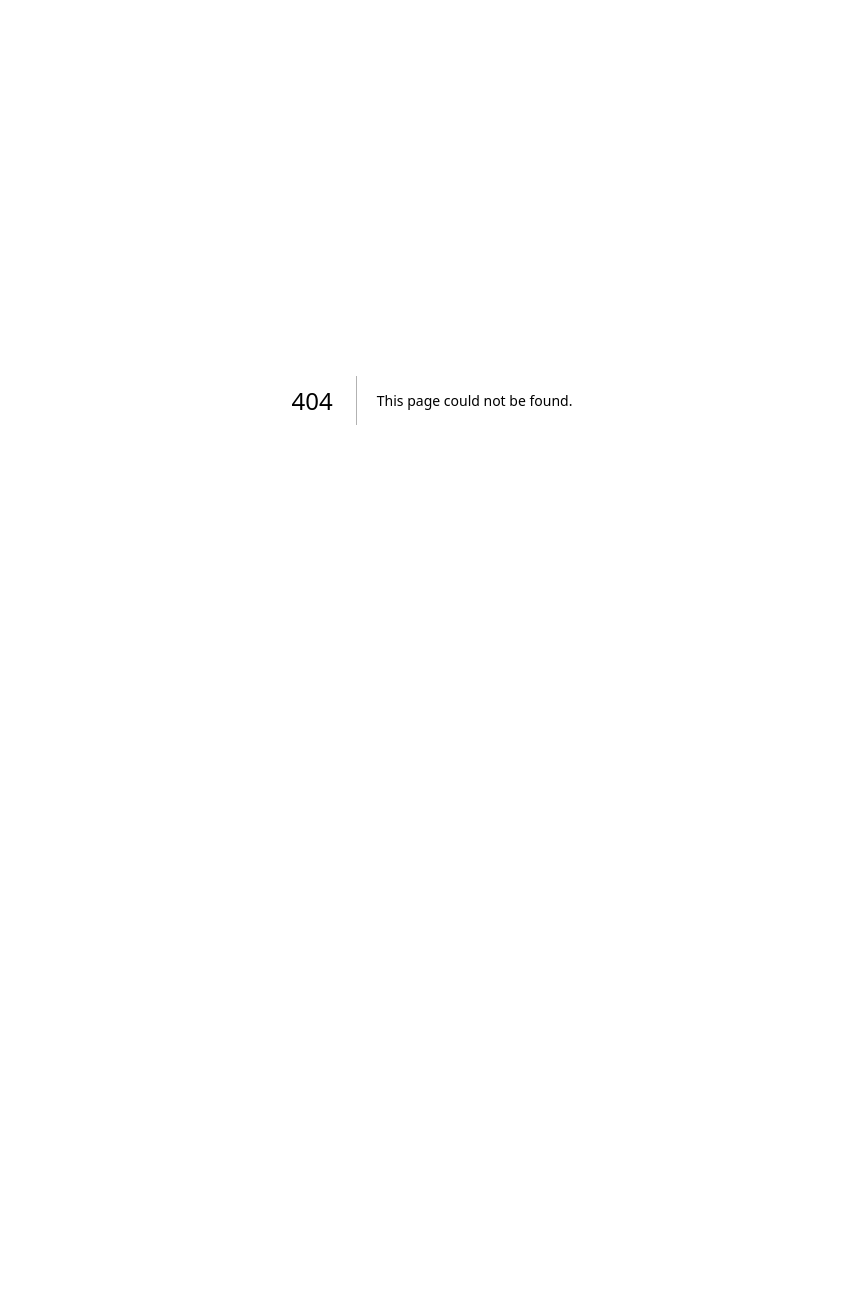
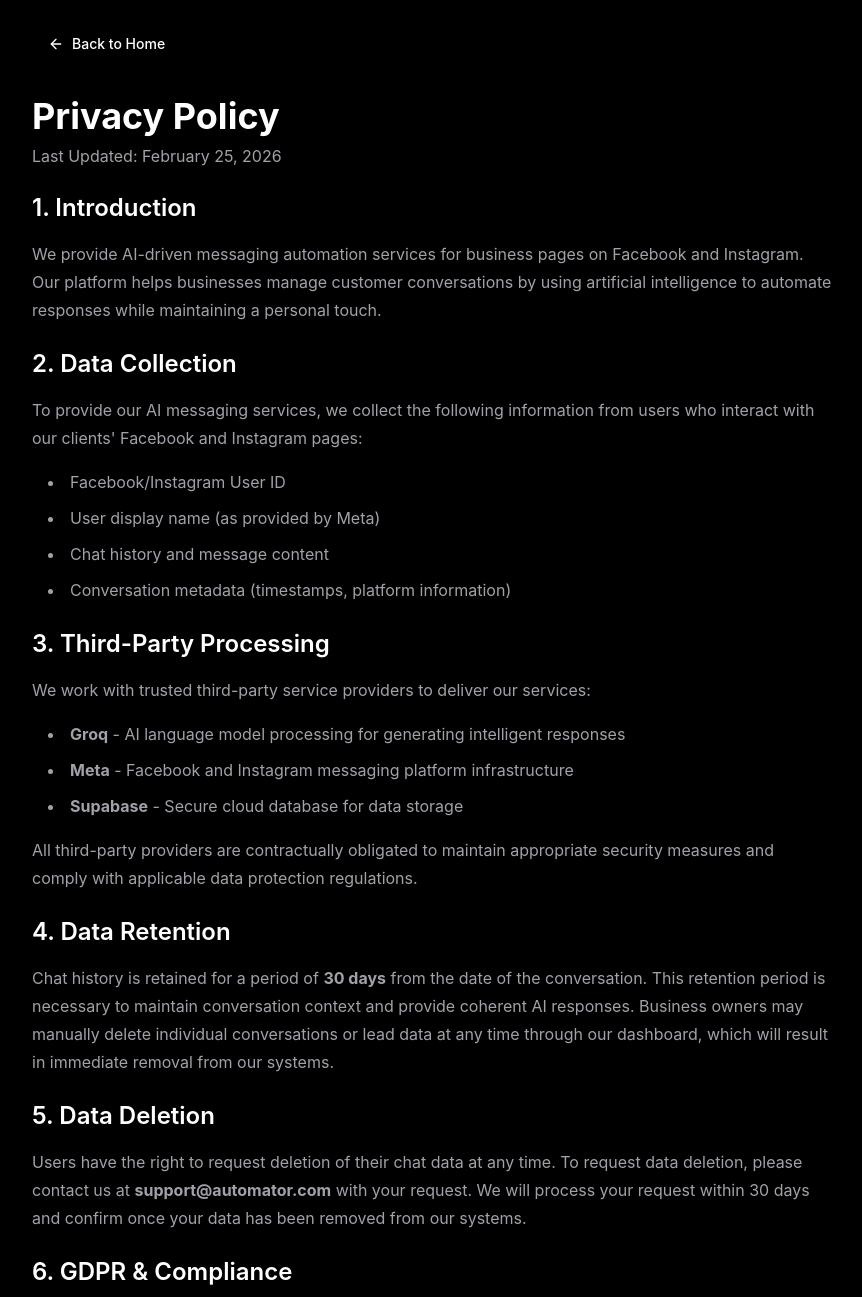
Before and after one commit to vtoool/automator, a Next.js app: page /privacy in a window 1280 px wide. Before the commit this address had no page. Shown: the top 1297 px of the page, without its empty margins (208-1070 px from the left). Before the commit the page ends 800 px from the top, so only its background shows below. Built offline with nearby package versions, Linux system fonts and the light colour scheme.

Commit message:
Add: Privacy policy page and professional landing page

```diff
--- a/app/page.tsx
+++ b/app/page.tsx
@@ -1,65 +1,94 @@
-import Image from "next/image";
+import Link from 'next/link'
+import { Button } from '@/components/ui/button'
+import { MessageSquare, Zap, BarChart3, Shield } from 'lucide-react'
 
 export default function Home() {
   return (
-    <div className="flex min-h-screen items-center justify-center bg-zinc-50 font-sans dark:bg-black">
-      <main className="flex min-h-screen w-full max-w-3xl flex-col items-center justify-between py-32 px-16 bg-white dark:bg-black sm:items-start">
-        <Image
-          className="dark:invert"
-          src="/next.svg"
-          alt="Next.js logo"
-          width={100}
-          height={20}
-          priority
-        />
-        <div className="flex flex-col items-center gap-6 text-center sm:items-start sm:text-left">
-          <h1 className="max-w-xs text-3xl font-semibold leading-10 tracking-tight text-black dark:text-zinc-50">
-            To get started, edit the page.tsx file.
+    <div className="min-h-screen bg-background">
+      {/* Header */}
+      <header className="border-b border-border">
+        <div className="max-w-[1200px] mx-auto px-6 py-4 flex items-center justify-between">
+          <div className="flex items-center gap-2">
+            <div className="w-8 h-8 bg-primary rounded-lg flex items-center justify-center">
+              <MessageSquare className="h-5 w-5 text-primary-foreground" />
+            </div>
+            <span className="text-xl font-bold">Automator</span>
+          </div>
+          <Link href="/dashboard">
+            <Button>Dashboard</Button>
+          </Link>
+        </div>
+      </header>
+
+      {/* Hero Section */}
+      <main className="max-w-[1200px] mx-auto px-6 py-20">
+        <div className="text-center space-y-6">
+          <h1 className="text-5xl md:text-6xl font-bold tracking-tight">
+            AI-Powered Messaging for Business
           </h1>
-          <p className="max-w-md text-lg leading-8 text-zinc-600 dark:text-zinc-400">
-            Looking for a starting point or more instructions? Head over to{" "}
-            <a
-              href="https://vercel.com/templates?framework=next.js&utm_source=create-next-app&utm_medium=appdir-template-tw&utm_campaign=create-next-app"
-              className="font-medium text-zinc-950 dark:text-zinc-50"
-            >
-              Templates
-            </a>{" "}
-            or the{" "}
-            <a
-              href="https://nextjs.org/learn?utm_source=create-next-app&utm_medium=appdir-template-tw&utm_campaign=create-next-app"
-              className="font-medium text-zinc-950 dark:text-zinc-50"
-            >
-              Learning
-            </a>{" "}
-            center.
+          <p className="text-xl text-muted-foreground max-w-2xl mx-auto">
+            Automate your Facebook and Instagram customer conversations with intelligent AI.
+            Never miss a lead again.
           </p>
+          <div className="flex items-center justify-center gap-4 pt-4">
+            <Link href="/dashboard">
+              <Button size="lg" className="text-lg px-8">
+                Go to Dashboard
+              </Button>
+            </Link>
+            <Link href="/privacy">
+              <Button variant="outline" size="lg" className="text-lg px-8">
+                Privacy Policy
+              </Button>
+            </Link>
+          </div>
         </div>
-        <div className="flex flex-col gap-4 text-base font-medium sm:flex-row">
-          <a
-            className="flex h-12 w-full items-center justify-center gap-2 rounded-full bg-foreground px-5 text-background transition-colors hover:bg-[#383838] dark:hover:bg-[#ccc] md:w-[158px]"
-            href="https://vercel.com/new?utm_source=create-next-app&utm_medium=appdir-template-tw&utm_campaign=create-next-app"
-            target="_blank"
-            rel="noopener noreferrer"
-          >
-            <Image
-              className="dark:invert"
-              src="/vercel.svg"
-              alt="Vercel logomark"
-              width={16}
-              height={16}
-            />
-            Deploy Now
-          </a>
-          <a
-            className="flex h-12 w-full items-center justify-center rounded-full border border-solid border-black/[.08] px-5 transition-colors hover:border-transparent hover:bg-black/[.04] dark:border-white/[.145] dark:hover:bg-[#1a1a1a] md:w-[158px]"
-            href="https://nextjs.org/docs?utm_source=create-next-app&utm_medium=appdir-template-tw&utm_campaign=create-next-app"
-            target="_blank"
-            rel="noopener noreferrer"
-          >
-            Documentation
-          </a>
+
+        {/* Features Grid */}
+        <div className="grid md:grid-cols-3 gap-6 mt-24">
+          <div className="p-6 rounded-lg border bg-card">
+            <MessageSquare className="h-10 w-10 mb-4 text-blue-500" />
+            <h3 className="text-xl font-semibold mb-2">Smart Automation</h3>
+            <p className="text-muted-foreground">
+              AI-powered responses that understand context and engage customers naturally.
+            </p>
+          </div>
+          <div className="p-6 rounded-lg border bg-card">
+            <Zap className="h-10 w-10 mb-4 text-yellow-500" />
+            <h3 className="text-xl font-semibold mb-2">Instant Replies</h3>
+            <p className="text-muted-foreground">
+              Respond to every inquiry instantly, 24/7. Never let a potential customer wait.
+            </p>
+          </div>
+          <div className="p-6 rounded-lg border bg-card">
+            <BarChart3 className="h-10 w-10 mb-4 text-green-500" />
+            <h3 className="text-xl font-semibold mb-2">Analytics Dashboard</h3>
+            <p className="text-muted-foreground">
+              Track conversations, leads, and conversion rates with real-time analytics.
+            </p>
+          </div>
+        </div>
+
+        {/* Privacy Section */}
+        <div className="mt-20 p-8 rounded-lg border bg-card text-center">
+          <Shield className="h-12 w-12 mx-auto mb-4 text-zinc-500" />
+          <h2 className="text-2xl font-semibold mb-2">Your Data is Secure</h2>
+          <p className="text-muted-foreground max-w-xl mx-auto mb-4">
+            We take privacy seriously. Your conversation data is encrypted and stored securely.
+            We never sell your data to third parties.
+          </p>
+          <Link href="/privacy">
+            <Button variant="outline">Read our Privacy Policy</Button>
+          </Link>
         </div>
       </main>
+
+      {/* Footer */}
+      <footer className="border-t border-border py-6">
+        <div className="max-w-[1200px] mx-auto px-6 text-center text-sm text-muted-foreground">
+          © 2026 Automator. All rights reserved.
+        </div>
+      </footer>
     </div>
-  );
+  )
 }
--- /dev/null
+++ b/app/privacy/page.tsx
@@ -0,0 +1,100 @@
+import Link from 'next/link'
+import { ArrowLeft } from 'lucide-react'
+import { Button } from '@/components/ui/button'
+
+export default function PrivacyPage() {
+  return (
+    <div className="min-h-screen bg-background text-foreground p-6">
+      <div className="max-w-[800px] mx-auto">
+        <Link href="/">
+          <Button variant="ghost" className="mb-8">
+            <ArrowLeft className="h-4 w-4 mr-2" />
+            Back to Home
+          </Button>
+        </Link>
+
+        <div className="space-y-6">
+          <div>
+            <h1 className="text-4xl font-bold mb-2">Privacy Policy</h1>
+            <p className="text-muted-foreground">Last Updated: February 25, 2026</p>
+          </div>
+
+          <section className="space-y-4">
+            <h2 className="text-2xl font-semibold">1. Introduction</h2>
+            <p className="text-muted-foreground leading-7">
+              We provide AI-driven messaging automation services for business pages on Facebook and Instagram.
+              Our platform helps businesses manage customer conversations by using artificial intelligence to
+              automate responses while maintaining a personal touch.
+            </p>
+          </section>
+
+          <section className="space-y-4">
+            <h2 className="text-2xl font-semibold">2. Data Collection</h2>
+            <p className="text-muted-foreground leading-7">
+              To provide our AI messaging services, we collect the following information from users who
+              interact with our clients' Facebook and Instagram pages:
+            </p>
+            <ul className="list-disc list-inside text-muted-foreground leading-7 space-y-2 ml-4">
+              <li>Facebook/Instagram User ID</li>
+              <li>User display name (as provided by Meta)</li>
+              <li>Chat history and message content</li>
+              <li>Conversation metadata (timestamps, platform information)</li>
+            </ul>
+          </section>
+
+          <section className="space-y-4">
+            <h2 className="text-2xl font-semibold">3. Third-Party Processing</h2>
+            <p className="text-muted-foreground leading-7">
+              We work with trusted third-party service providers to deliver our services:
+            </p>
+            <ul className="list-disc list-inside text-muted-foreground leading-7 space-y-2 ml-4">
+              <li><strong>Groq</strong> - AI language model processing for generating intelligent responses</li>
+              <li><strong>Meta</strong> - Facebook and Instagram messaging platform infrastructure</li>
+              <li><strong>Supabase</strong> - Secure cloud database for data storage</li>
+            </ul>
+            <p className="text-muted-foreground leading-7 mt-4">
+              All third-party providers are contractually obligated to maintain appropriate security
+              measures and comply with applicable data protection regulations.
+            </p>
+          </section>
+
+          <section className="space-y-4">
+            <h2 className="text-2xl font-semibold">4. Data Retention</h2>
+            <p className="text-muted-foreground leading-7">
+              Chat history is retained for a period of <strong>30 days</strong> from the date of the conversation.
+              This retention period is necessary to maintain conversation context and provide coherent AI responses.
+              Business owners may manually delete individual conversations or lead data at any time through
+              our dashboard, which will result in immediate removal from our systems.
+            </p>
+          </section>
+
+          <section className="space-y-4">
+            <h2 className="text-2xl font-semibold">5. Data Deletion</h2>
+            <p className="text-muted-foreground leading-7">
+              Users have the right to request deletion of their chat data at any time. To request data deletion,
+              please contact us at <strong>support@automator.com</strong> with your request. We will process
+              your request within 30 days and confirm once your data has been removed from our systems.
+            </p>
+          </section>
+
+          <section className="space-y-4">
+            <h2 className="text-2xl font-semibold">6. GDPR & Compliance</h2>
+            <p className="text-muted-foreground leading-7">
+              We are committed to protecting user privacy and complying with applicable data protection
+              regulations, including the General Data Protection Regulation (GDPR). We do not sell, trade,
+              or transfer your personal information to third parties for marketing purposes. User data is
+              only processed for the purpose of providing our AI messaging services as described in this policy.
+            </p>
+          </section>
+
+          <section className="space-y-4 pt-6 border-t border-border">
+            <p className="text-muted-foreground leading-7">
+              If you have any questions about this Privacy Policy, please contact us at
+              <strong> support@automator.com</strong>.
+            </p>
+          </section>
+        </div>
+      </div>
+    </div>
+  )
+}
```
